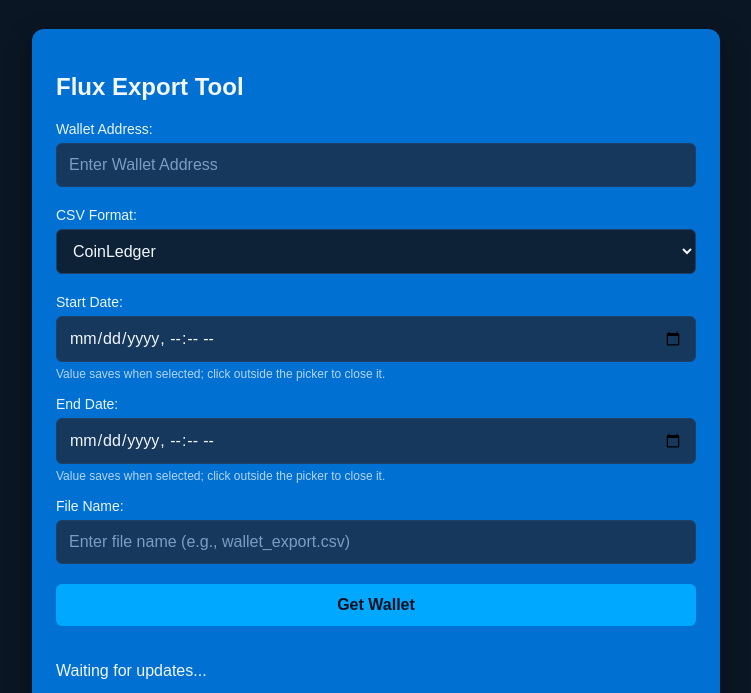
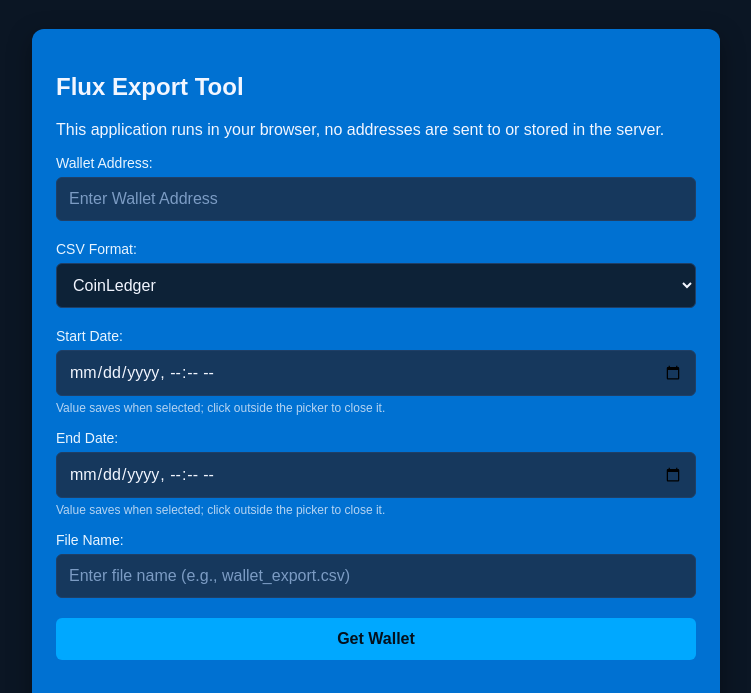
Before and after one commit to w2vy/FluxExport, a website with bundled scripts: page index.html in a window 1280 px wide. Shown: the part 72-765 px from the top of the page, without its empty margins (264-1015 px from the left). Built offline with nearby package versions, Linux system fonts and the light colour scheme.

Commit message:
Data usage

```diff
--- a/index.html
+++ b/index.html
@@ -13,6 +13,7 @@
   <!-- Form Section -->
   <div class="container">
     <h2>Flux Export Tool</h2>
+    <p>This application runs in your browser, no addresses are sent to or stored in the server.</p>
     <form id="walletForm">
       <!-- Wallet Address Input -->
       <label for="address">Wallet Address:</label>
```
